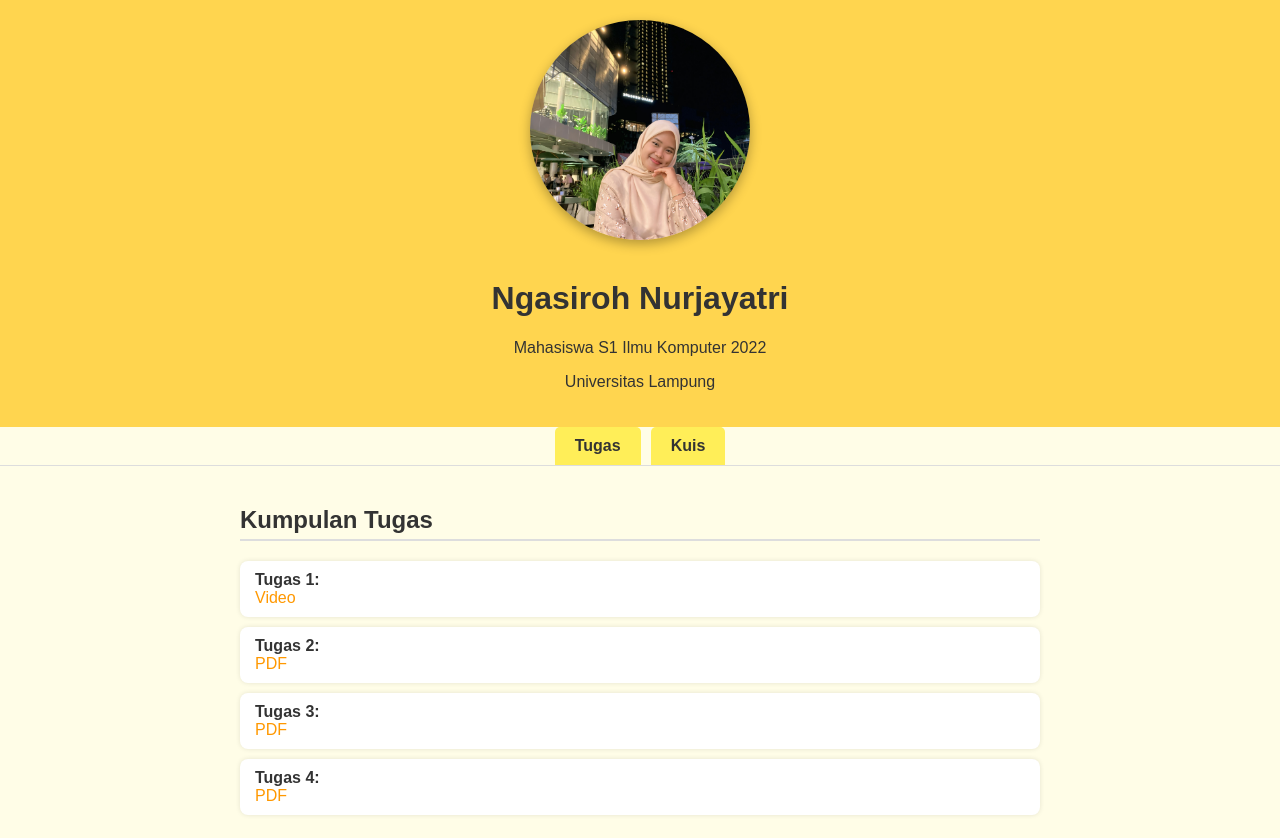
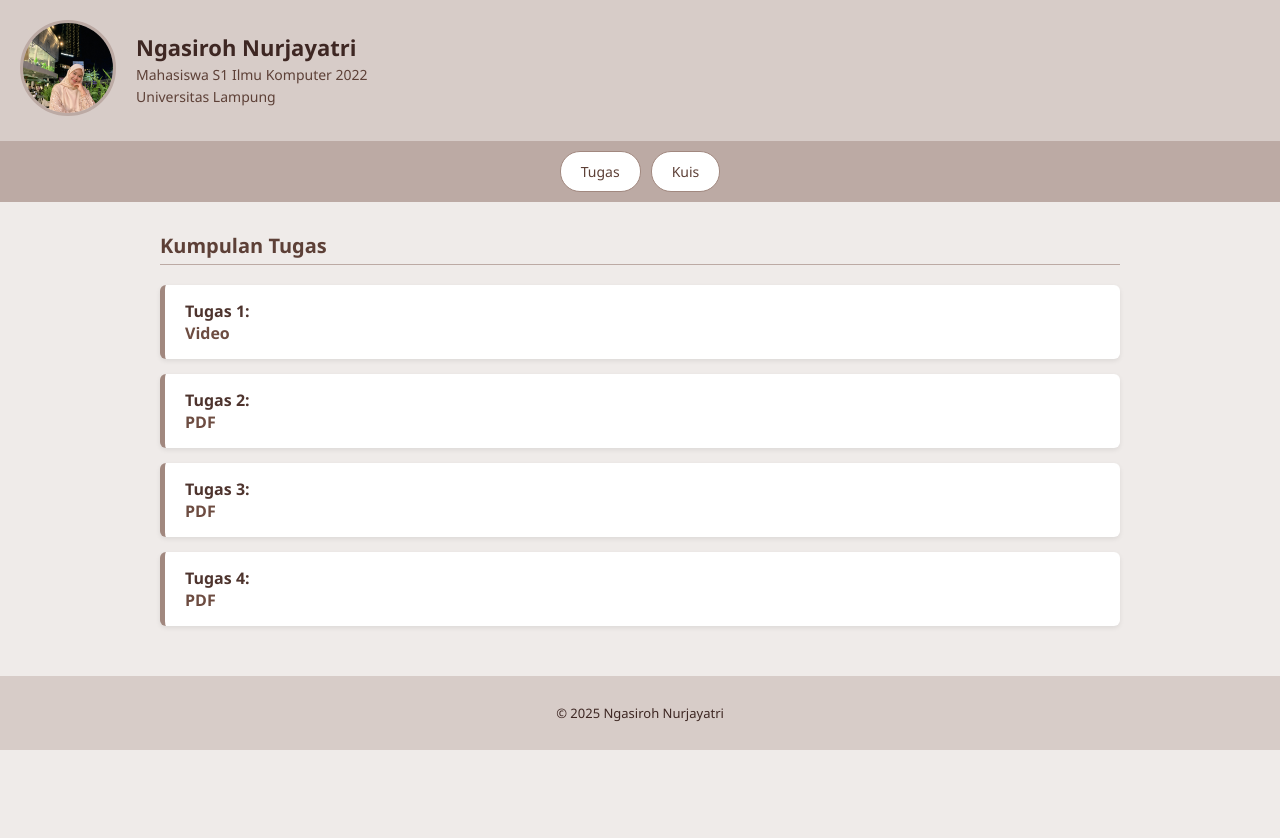
Before and after one commit to NgasirohNurjayatri/NgasirohNurjayatri_2257051032, a plain HTML site: page index.html in a window 1280 px wide. Shown: the top 838 px of the page. After the commit the page ends 800 px from the top, so only its background shows below. Drawn offline with Linux system fonts and the light colour scheme.

Commit message:
Update style.css

```diff
--- a/style.css
+++ b/style.css
@@ -1,112 +1,130 @@
-/* Body dan keseluruhan */
+/* ===== RESET DASAR ===== */
 body {
-  font-family: Arial, sans-serif;
   margin: 0;
-  padding: 0;
-  background-color: #fffde7; /* kuning muda */
-  color: #333;
+  font-family: 'Segoe UI', sans-serif;
+  background: #EFEBE9; /* coklat muda lembut */
+  color: #4E342E;       /* teks coklat gelap */
 }
 
-/* Gambar profil */
+/* ===== HEADER ===== */
+header {
+  display: flex;
+  align-items: center;
+  background: #D7CCC8; /* coklat muda */
+  padding: 20px;
+  box-shadow: 0 2px 5px rgba(0,0,0,0.1);
+}
+
+.header-left {
+  margin-right: 20px;
+}
+
 .profil-img {
-  width: 220px;
-  height: 220px;
+  width: 90px;
+  height: 90px;
   border-radius: 50%;
   object-fit: cover;
-  margin-bottom: 15px;
-  box-shadow: 0 4px 12px rgba(0, 0, 0, 0.3);
+  border: 3px solid #BCAAA4;
 }
 
-/* Header */
-header {
-  display: flex;
-  flex-direction: column;
-  align-items: center;
-  background-color: #ffd54f; /* kuning cerah */
-  color: #333;
-  padding: 20px 0;
-  text-align: center;
+.header-right h1 {
+  margin: 0;
+  font-size: 22px;
+  color: #3E2723;
 }
 
-/* Navigasi Tabs */
-nav ul.tabs {
+.header-right p {
+  margin: 3px 0;
+  font-size: 14px;
+  color: #5D4037;
+}
+
+/* ===== NAVIGATION (TAB BUTTONS) ===== */
+nav {
+  background-color: #BCAAA4;
+}
+
+.tabs {
+  list-style: none;
   display: flex;
   justify-content: center;
-  padding: 0;
-  background-color: #fffde7;
-  list-style: none;
+  padding: 10px 0;
   margin: 0;
-  border-bottom: 1px solid #ddd;
 }
 
-nav ul.tabs li {
-  cursor: pointer;
+.tabs li {
+  background: #ffffff;
+  color: #5D4037;
   padding: 10px 20px;
   margin: 0 5px;
-  background-color: #ffee58;
-  border-radius: 5px 5px 0 0;
-  color: #333;
-  font-weight: bold;
-  user-select: none;
-  transition: background-color 0.3s;
+  border-radius: 20px;
+  border: 1px solid #A1887F;
+  cursor: pointer;
+  transition: 0.3s;
+  font-size: 14px;
 }
 
-nav ul.tabs li:hover {
-  background-color: #fff176;
+.tabs li:hover {
+  background-color: #D7CCC8;
 }
 
-/* Konten utama */
+/* ===== MAIN ===== */
 main {
-  padding: 20px;
-  max-width: 800px;
-  margin: auto;
+  max-width: 960px;
+  margin: 30px auto;
+  padding: 0 20px;
 }
 
-/* Heading */
 h2 {
-  color: #333;
-  border-bottom: 2px solid #ddd;
+  font-size: 20px;
+  color: #5D4037;
+  margin-bottom: 20px;
+  border-bottom: 1px solid #BCAAA4;
   padding-bottom: 5px;
 }
 
-/* List vertikal */
+/* ===== LIST TUGAS & KUIS (VERTIKAL) ===== */
 .list-vertical {
   display: flex;
   flex-direction: column;
-  gap: 10px;
+  gap: 15px;
 }
 
 .item {
-  background-color: #fff;
-  padding: 10px 15px;
-  border-radius: 8px;
-  box-shadow: 0 0 5px rgba(0,0,0,0.1);
+  background: #FFFFFF;
+  border-left: 5px solid #A1887F;
+  padding: 15px 20px;
+  border-radius: 6px;
+  box-shadow: 0 2px 5px rgba(0,0,0,0.08);
+  transition: background 0.2s;
 }
 
-/* Link */
+.item:hover {
+  background: #F5F5F5;
+}
+
+/* ===== LINK STYLING ===== */
 a {
-  color: #ff9800; /* oranye terang */
+  color: #6D4C41;
   text-decoration: none;
+  font-weight: bold;
 }
 
 a:hover {
   text-decoration: underline;
 }
 
-/* Footer */
+/* ===== FOOTER ===== */
 footer {
-  display: flex;
-  justify-content: center;
-  align-items: center;
-  padding: 10px;
-  background-color: #ffd54f;
-  color: #5d4037;
-  margin-top: 90px;
-  font-size: 14px;
   text-align: center;
+  background: #D7CCC8;
+  padding: 15px;
+  font-size: 13px;
+  color: #3E2723;
+  margin-top: 50px;
 }
 
-/* Section konten disembunyikan default */
+/* ===== CONTENT SECTION (DEFAULT HIDDEN) ===== */
 .content-section {
   display: none;
 }
```
